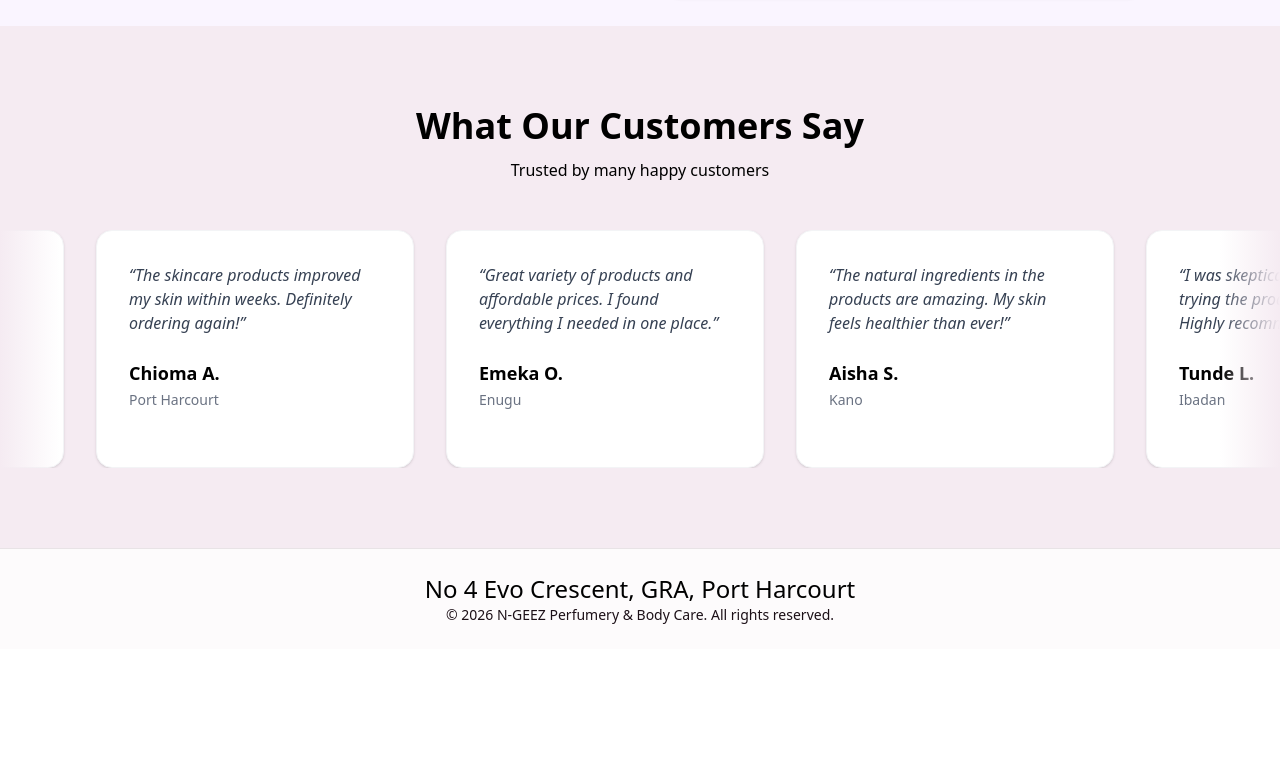
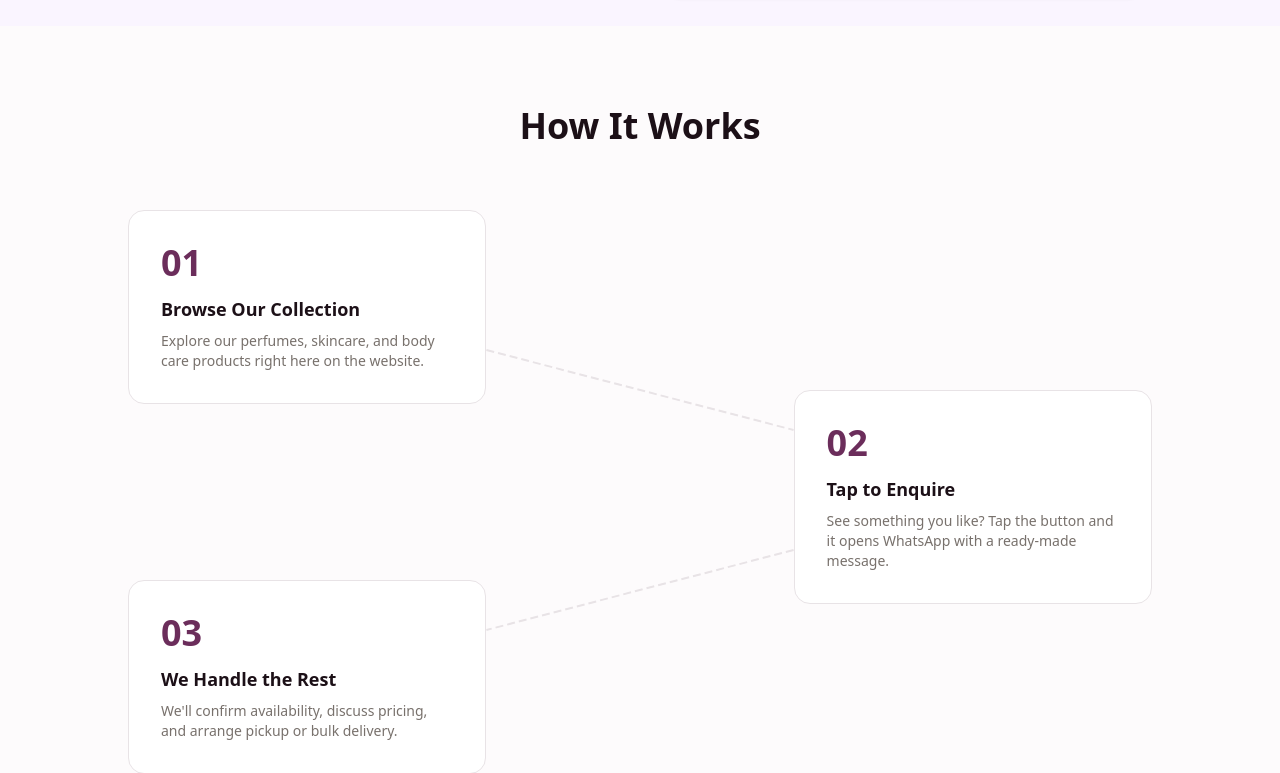
Before and after one commit to THESOURCEC0D3/N-GEEZ-STORE, a React (Vite) app: page / in a window 1280 px wide. Shown: the part 2927-3700 px from the top of the page. Before the commit the page ends 3576 px from the top, so only its background shows below. Built offline with nearby package versions, Linux system fonts and the light colour scheme.

Commit message:
I just added the how it works section

```diff
--- /dev/null
+++ b/src/components/HowItWorks.jsx
@@ -0,0 +1,173 @@
+import { config } from "../config";
+
+const HowItWorks = () => {
+  const { theme } = config;
+  const steps = [
+    {
+      num: "01",
+      title: "Browse Our Collection",
+      desc: "Explore our perfumes, skincare, and body care products right here on the website.",
+    },
+    {
+      num: "02",
+      title: "Tap to Enquire",
+      desc: "See something you like? Tap the button and it opens WhatsApp with a ready-made message.",
+    },
+    {
+      num: "03",
+      title: "We Handle the Rest",
+      desc: "We'll confirm availability, discuss pricing, and arrange pickup or bulk delivery.",
+    },
+  ];
+
+  return (
+    <section className="py-20 px-6" style={{ backgroundColor: theme.pageBg }}>
+      <div className="max-w-5xl mx-auto">
+        <h2
+          className="text-3xl md:text-4xl font-bold text-center mb-16"
+          style={{ color: theme.dark }}
+        >
+          How It Works
+        </h2>
+
+        {/* Mobile: simple column */}
+        <div className="flex flex-col gap-8 md:hidden">
+          {steps.map((step, i) => (
+            <div
+              key={i}
+              className="rounded-2xl p-6 border"
+              style={{
+                backgroundColor: theme.cardBg,
+                borderColor: theme.border,
+              }}
+            >
+              <div
+                className="text-3xl font-bold mb-3"
+                style={{ color: theme.accent }}
+              >
+                {step.num}
+              </div>
+              <h3
+                className="text-lg font-semibold mb-2"
+                style={{ color: theme.dark }}
+              >
+                {step.title}
+              </h3>
+              <p className="text-sm" style={{ color: theme.muted }}>
+                {step.desc}
+              </p>
+            </div>
+          ))}
+        </div>
+
+        {/* Desktop: staggered zigzag with lines */}
+        <div className="hidden md:block relative" style={{ minHeight: 520 }}>
+          {/* Connecting lines */}
+          <svg
+            className="absolute inset-0 w-full h-full pointer-events-none"
+            style={{ zIndex: 0 }}
+          >
+            <line
+              x1="35%"
+              y1="140"
+              x2="65%"
+              y2="220"
+              stroke={theme.border}
+              strokeWidth="2"
+              strokeDasharray="8 4"
+            />
+            <line
+              x1="65%"
+              y1="340"
+              x2="35%"
+              y2="420"
+              stroke={theme.border}
+              strokeWidth="2"
+              strokeDasharray="8 4"
+            />
+          </svg>
+
+          {/* Card 1 — top left */}
+          <div
+            className="absolute left-0 top-0 w-[35%] rounded-2xl p-8 border"
+            style={{
+              backgroundColor: theme.cardBg,
+              borderColor: theme.border,
+              zIndex: 1,
+            }}
+          >
+            <div
+              className="text-4xl font-bold mb-3"
+              style={{ color: theme.accent }}
+            >
+              01
+            </div>
+            <h3
+              className="text-lg font-semibold mb-2"
+              style={{ color: theme.dark }}
+            >
+              {steps[0].title}
+            </h3>
+            <p className="text-sm" style={{ color: theme.muted }}>
+              {steps[0].desc}
+            </p>
+          </div>
+
+          {/* Card 2 — middle right */}
+          <div
+            className="absolute right-0 top-[180px] w-[35%] rounded-2xl p-8 border"
+            style={{
+              backgroundColor: theme.cardBg,
+              borderColor: theme.border,
+              zIndex: 1,
+            }}
+          >
+            <div
+              className="text-4xl font-bold mb-3"
+              style={{ color: theme.accent }}
+            >
+              02
+            </div>
+            <h3
+              className="text-lg font-semibold mb-2"
+              style={{ color: theme.dark }}
+            >
+              {steps[1].title}
+            </h3>
+            <p className="text-sm" style={{ color: theme.muted }}>
+              {steps[1].desc}
+            </p>
+          </div>
+
+          {/* Card 3 — bottom left */}
+          <div
+            className="absolute left-0 top-[370px] w-[35%] rounded-2xl p-8 border"
+            style={{
+              backgroundColor: theme.cardBg,
+              borderColor: theme.border,
+              zIndex: 1,
+            }}
+          >
+            <div
+              className="text-4xl font-bold mb-3"
+              style={{ color: theme.accent }}
+            >
+              03
+            </div>
+            <h3
+              className="text-lg font-semibold mb-2"
+              style={{ color: theme.dark }}
+            >
+              {steps[2].title}
+            </h3>
+            <p className="text-sm" style={{ color: theme.muted }}>
+              {steps[2].desc}
+            </p>
+          </div>
+        </div>
+      </div>
+    </section>
+  );
+};
+
+export default HowItWorks;
--- a/src/pages/Home.jsx
+++ b/src/pages/Home.jsx
@@ -5,6 +5,7 @@ import WhyChooseUs from "../components/WhyChooseUs.jsx";
 import Footer from "../components/Footer.jsx";
 import Testimonials from "../components/Testimonial.jsx";
 import MobileSidebar from "../components/MobileSidebar";
+import HowItWorks from "../components/HowItWorks.jsx";
 import { useState } from "react";
 
 const Home = () => {
@@ -16,6 +17,7 @@ const Home = () => {
       <Hero />
       <Services />
       <WhyChooseUs />
+      <HowItWorks />
       <Testimonials />
       <Footer />
     </>
```
